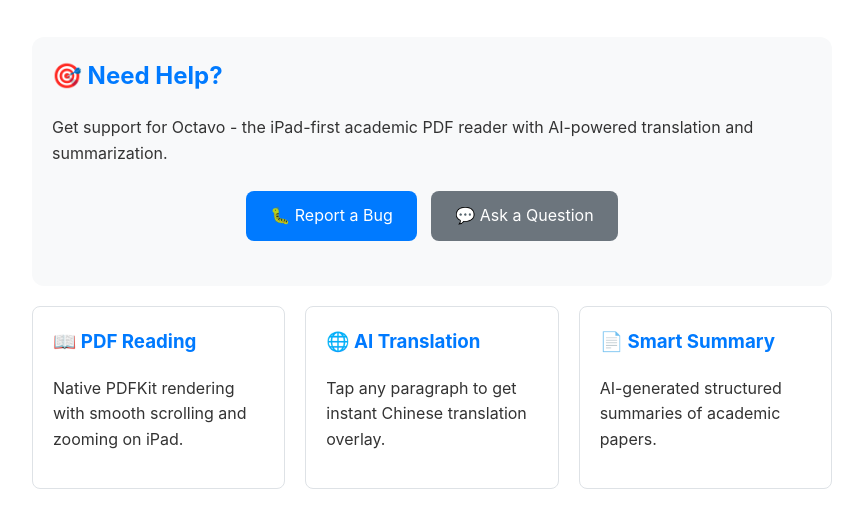
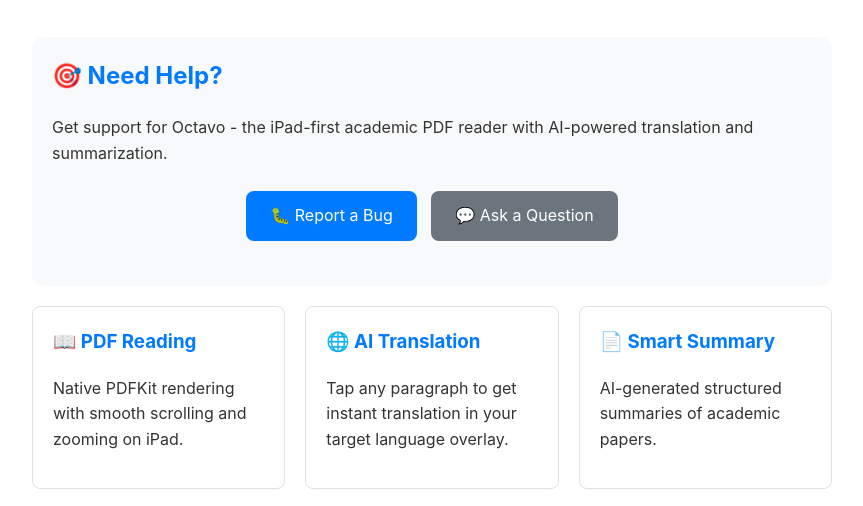
Before and after one commit to xudesheng/Octavo-Reader, a plain HTML site: page docs/index.html in a window 1280 px wide. Shown: the part 252-758 px from the top of the page, without its empty margins (208-1071 px from the left). Drawn offline with Linux system fonts and the light colour scheme.

Commit message:
aiming target language

```diff
--- a/docs/index.html
+++ b/docs/index.html
@@ -149,8 +149,8 @@
             <div class="feature-card">
                 <h3>🌐 AI Translation</h3>
                 <p>
-                    Tap any paragraph to get instant Chinese translation
-                    overlay.
+                    Tap any paragraph to get instant translation in your target
+                    language overlay.
                 </p>
             </div>
             <div class="feature-card">
```
